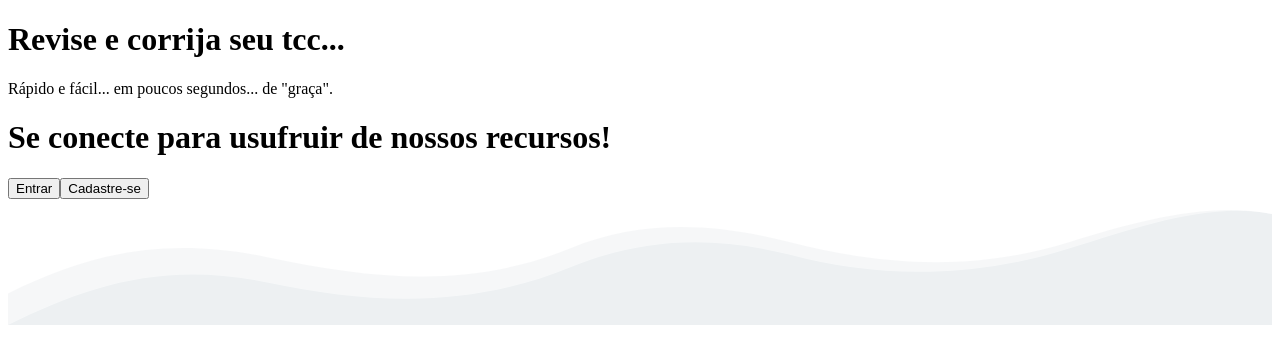
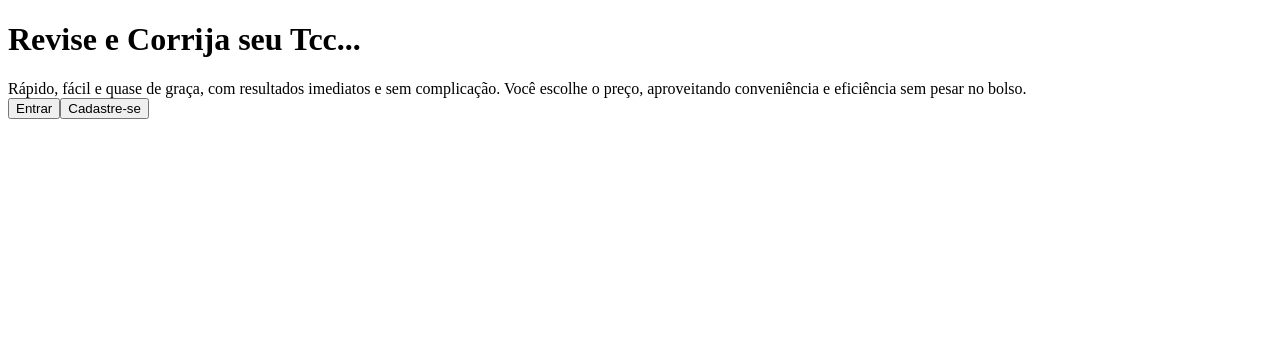
Before and after one commit to AndreCarlos007/TCClassNew.jsx, a Next.js app: page /Home in a window 1280 px wide. Shown: the top 364 px of the page. Built offline with nearby package versions, Linux system fonts and the light colour scheme.

Commit message:
:sparkles: feat: Efeito de background parallax

```diff
--- a/src/components/Footer.jsx
+++ b/src/components/Footer.jsx
@@ -16,7 +16,7 @@ const Footer = () => {
     <div className="">
       <div className="">
         <div className="flex flex-col ">
-          <div className="mt-2 mb-16 mx-[2.125rem] max-w-[100vw]">
+          <div className="mt-2 mb-16 mx-[2.125rem] lg:mx-[6rem] max-w-[100vw]">
             <div className="flex flex-col gap-5 ">
               <div className="flex items-center justify-between">
                 <div className="flex flex-col">
--- a/src/components/Navbar.jsx
+++ b/src/components/Navbar.jsx
@@ -35,8 +35,8 @@ const Navbar = () => {
 
   return (
     <>
-      <nav className="shadow-md mb-2  bg-bgColorGray fixed top-0 right-0 left-0 z-[100]">
-        <div className="flex mx-[2.125rem] justify-between items-center">
+      <nav className="shadow-md mb-2 py-1 bg-bgColorGray fixed top-0 right-0 left-0 z-[100]">
+        <div className="flex mx-[2.125rem] md:mx-[6rem] justify-between items-center">
           <button onClick={() => handleNavClick("#section1")} className="h-16">
             <Image className="" src="/Logo.AVIF" alt="Logo" width={150} height={30} />
           </button>
--- a/src/pages/Feedbacks.jsx
+++ b/src/pages/Feedbacks.jsx
@@ -90,7 +90,7 @@ const Feedbacks = () => {
               </div>
 
               <div className="mt-7">
-                  <h1 className="text-[2.375rem] font-Radio_Canada_Big font-bold text-colorTextPrimary">Testes Reais!</h1>
+                  <h1 className="text-[2.375rem] font-Mabry_Pro font-bold text-colorTextPrimary">Testes Reais!</h1>
                   <p className="text-[1.375rem] text-colorTextPrimary font-Space_Grotesk">Ta esperando o que? Faça seu login e aproveite
                     nossas ferramentas...
                     </p>
--- a/src/pages/Home.jsx
+++ b/src/pages/Home.jsx
@@ -3,20 +3,27 @@ import React from "react";
 const Home = () => {
   return (
     <div id="section1" className="flex flex-col ">
-      <div className=" mt-32 md:mt-0 mx-[2.125rem] max-w-[100vw] min-h-screen text-center md:flex justify-center items-center md:gap-16 ">
-        <div className="flex flex-col md:max-w-md">
-          <h1 className="text-5xl text-wrap sm:text-6xl font-Radio_Canada_Big  font-bold text-colorTextPrimary text-center md:text-left">
-            Revise <span className="text-colorTextSecundary">e</span> corrija{" "}
-            <span className="text-colorTextSecundary">seu tcc...</span>
+      <div className=" mt-32 md:mt-0 mx-[2.125rem] lg:mx-[6rem] max-w-[100vw] min-h-screen  md:flex  items-center md:gap-16 ">
+        <div className="flex flex-col md:max-w-lg">
+          <h1 className="text-5xl text-wrap sm:text-6xl font-Mabry_Pro uppercase  font-bold text-colorTextPrimary text-left">
+            Revise <span className="text-colorTextSecundary">e</span> Corrija{" "}
+            <span className="text-colorTextSecundary">seu Tcc...</span>
             <div className=" border-b-colorTextPrimary border-b-2  my-5  "></div>
           </h1>
-          <span className="text-colorTextPrimary text-xs font-Mabry_Pro  md:text-left">
-          Rápido e fácil... em poucos segundos... de "graça".
+          <span className="text-colorTextPrimary text-base font-Space_Grotesk  md:text-left">
+          Rápido, fácil e quase de graça, com resultados imediatos e sem complicação. Você escolhe o preço, aproveitando conveniência e eficiência sem pesar no bolso.
         </span>
+
+        <div className="flex gap-2 mt-5">
+        <button className="text-colorWhite hover:bg-slate-600 transition-all duration-300 bg-bgColorDarkBlue text-base px-6 py-2 rounded-[0.625rem]">
+                Entrar
+              </button>
+              <button className="text-colorWhite hover:bg-slate-600 transition-all duration-300 bg-colorTextSecundary text-base px-6 py-2 rounded-[0.625rem]">
+                Cadastre-se
+              </button>
         </div>
-
-
-        <div className="flex justify-center">
+        </div>
+        {/* <div className="flex justify-center">
           <div className="bg-gray-400 shadow-md  bg-clip-padding backdrop-filter backdrop-blur-sm bg-opacity-10 border border-gray-200 w-64 h-64 gap-6 mt-5 flex flex-col justify-center items-center font-Space_Grotesk rounded-[1.25rem]">
             <div>
               <h1 className="text-base font-bold text-colorTextPrimary">
@@ -32,10 +39,7 @@ const Home = () => {
               </button>
             </div>
           </div>
-        </div>
-      </div>
-      <div className="relative bottom-[-4.5rem] max-w-[100vw]">
-      <svg xmlns="http://www.w3.org/2000/svg" preserveAspectRatio="none" viewBox="0 0 1000 100"><g fill="#FFFFFF"><rect fill="#EDF0F2" width="100%" height="100%"/><path d="M0 0v99.7C62 69 122.4 48.7 205 66c83.8 17.6 160.5 20.4 240-12 54-22 110-26 173-10a392.2 392.2 0 0 0 222-5c55-17 110.3-36.9 160-27.2V0H0Z" opacity=".5"></path><path d="M0 0v74.7C62 44 122.4 28.7 205 46c83.8 17.6 160.5 25.4 240-7 54-22 110-21 173-5 76.5 19.4 146.5 23.3 222 0 55-17 110.3-31.9 160-22.2V0H0Z"></path></g></svg>
+        </div> */}
       </div>
     </div>
   );
--- a/src/pages/Sobre.jsx
+++ b/src/pages/Sobre.jsx
@@ -2,7 +2,7 @@ import React from "react";
 
 const Sobre = () => {
   return (
-    <div id="section2" className="bg-bgColorGray mt-16 ">
+    <div id="section2" className="bg-bgColorGray  ">
       <div className="flex flex-col min-h-screen">
         <div className="mt-[5.5rem] mb-[5rem] mx-[2.125rem]  max-w-[100vw]  ">
           <div>
@@ -18,7 +18,7 @@ const Sobre = () => {
             <section className="lg:max-w-[50vw]">
               <div className="flex flex-col mt-8 items-center">
               <div className="flex flex-col items-center lg:flex-row gap-5">
-              <h1 className="text-[2rem]  text-colorTextPrimary font-Radio_Canada_Big font-bold">
+              <h1 className="text-[2rem] uppercase text-colorTextPrimary font-Mabry_Pro font-bold">
                 O que é a TCClass ?
               </h1>
 
@@ -39,7 +39,7 @@ const Sobre = () => {
               </div>
 
               <div className="flex ">
-                <button className="text-[1.375rem] mt-[1.5rem] font-medium font-Space_Grotesk rounded-xl h-10 w-96 text-colorWhite bg-bgColorDarkBlue">
+                <button className="text-[1.375rem] mt-[1.5rem] hover:bg-slate-600 transition-all duration-300 font-medium font-Space_Grotesk rounded-xl h-10 w-96 text-colorWhite bg-bgColorDarkBlue">
                   Saiba Mais
                 </button>
               </div>
--- a/src/pages/Tccia.jsx
+++ b/src/pages/Tccia.jsx
@@ -9,7 +9,7 @@ const Tccia = () => {
             <div className="flex flex-col md:flex-row md:gap-16 lg:gap-28">
               <div className="">
                 <div>
-                  <h1 className="text-[2.375rem] text-colorWhite font-bold font-Radio_Canada_Big">TCClass IA</h1>
+                  <h1 className="text-[2.375rem] text-colorWhite font-bold font-Mabry_Pro uppercase">TCClass IA</h1>
                 </div>
                 <div>
                 <p className="mt-[1rem] text-left text-colorWhite text-[1.375rem]  font-Space_Grotesk">Preocupado com seu TCC?
@@ -77,7 +77,7 @@ const Tccia = () => {
 
                 <div className="flex flex-col justify-center items-center mt-[3.75rem]">
                 <div className="bg-gray-400 shadow-md bg-clip-padding backdrop-filter backdrop-blur-sm bg-opacity-10 border border-colorGray w-64 h-64 gap-2 mt-5 flex flex-col justify-center items-center font-Space_Grotesk rounded-[1.25rem]">
-                    <button className="text-colorWhite bg-bgColorDarkBlue text-base px-6 py-2 rounded-[0.625rem]">
+                    <button className="text-colorTextPrimary bg-colorWhite text-base hover:bg-slate-600 transition-all duration-300 px-6 py-2 rounded-[0.625rem]">
                       Fazer upload
                     </button>
                     <p className="text-xs text-colorWhite font-Space_Grotesk mx-[1.5rem] text-left">Você será redirecionado para outra página...</p>
--- a/src/pages/Tccprof.jsx
+++ b/src/pages/Tccprof.jsx
@@ -9,7 +9,7 @@ const Tccprof = () => {
             <div className="flex flex-col md:flex-row md:gap-16 lg:gap-28">
               <div>
                 <div>
-                  <h1 className="text-[2.375rem] text-colorWhite font-bold font-Radio_Canada_Big">TCClass Prof</h1>
+                  <h1 className="text-[2.375rem] text-colorWhite font-bold font-Mabry_Pro uppercase">TCClass Prof</h1>
                 </div>
                 <div>
                 <p className="mt-[1rem] text-left text-colorWhite text-[1.375rem] font-Space_Grotesk">
@@ -73,7 +73,7 @@ const Tccprof = () => {
                 <div>
                 <div className="flex justify-center mt-[3.75rem]">
                 <div className="bg-gray-400 shadow-md bg-clip-padding backdrop-filter backdrop-blur-sm bg-opacity-10 border border-colorGray w-64 h-64 gap-2 mt-5 flex flex-col justify-center items-center font-Space_Grotesk rounded-[1.25rem]">
-                    <button className="text-colorWhite bg-bgColorDarkBlue text-base px-6 py-2 rounded-[0.625rem]">
+                    <button className="text-colorTextPrimary bg-colorWhite hover:bg-slate-600 transition-all duration-300 text-base px-6 py-2 rounded-[0.625rem]">
                       Fale com um prof
                     </button>
                     <p className="text-xs text-colorWhite font-Space_Grotesk mx-[1.5rem] text-left">Você será redirecionado para outra página...</p>
--- a/src/styles/globals.css
+++ b/src/styles/globals.css
@@ -8,6 +8,11 @@
 @font-face {
   font-family: "Mabry Pro";
   src: url("/fonts/MabryPro-Bold.woff2") format("woff2");
+}
+
+@font-face {
+  font-family: "Saans TRIAL";
+  src: url("/fonts/SaansTRIAL-Medium.ttf") format("woff2");
 }
 
 :root {
@@ -24,15 +29,28 @@
   --font-spaceG: "Space Grotesk", serif;
   --font-canadaBig: "Radio Canada Big", serif;
   --font-mabryPro: "Mabry Pro";
+  --font-saansTrial: "Saans TRIAL";
 }
 
 * {
   margin: 0;
   padding: 0;
   box-sizing: border-box;
-
 }
 
+::-webkit-scrollbar {
+  width: 4px;
+}
+
+::-webkit-scrollbar-thumb {
+  background-color: #888;
+  border-radius: 4px;
+}
+
+::-webkit-scrollbar-track {
+  background: #f1f1f1;
+  border-radius: 2px;
+}
 
 
 @layer base {
--- a/tailwind.config.mjs
+++ b/tailwind.config.mjs
@@ -17,10 +17,14 @@ export default {
   		'2xl': '1536px'
   	},
   	extend: {
+		backgroundImage: {
+			'parallax': 'url("/imagem-20.jpg")'
+		},
   		fontFamily: {
   			Space_Grotesk: 'var(--font-spaceG)',
   			Radio_Canada_Big: 'var(--font-canadaBig)',
-			Mabry_Pro: 'var(--font-mabryPro)'
+			Mabry_Pro: 'var(--font-mabryPro)',
+			Saans_Trial: 'var(--font-saansTrial)'
   		},
   		colors: {
   			background: 'hsl(var(--background))',
```
Also changed, not shown: src/app/page.js (+27 -1 lines), src/components/Parallax.jsx (added, +13 -0 lines), src/pages/Contatos.jsx (+9 -5 lines), public/fonts/SaansTRIAL-Medium.ttf (added), public/imagem-20.jpg (added).
